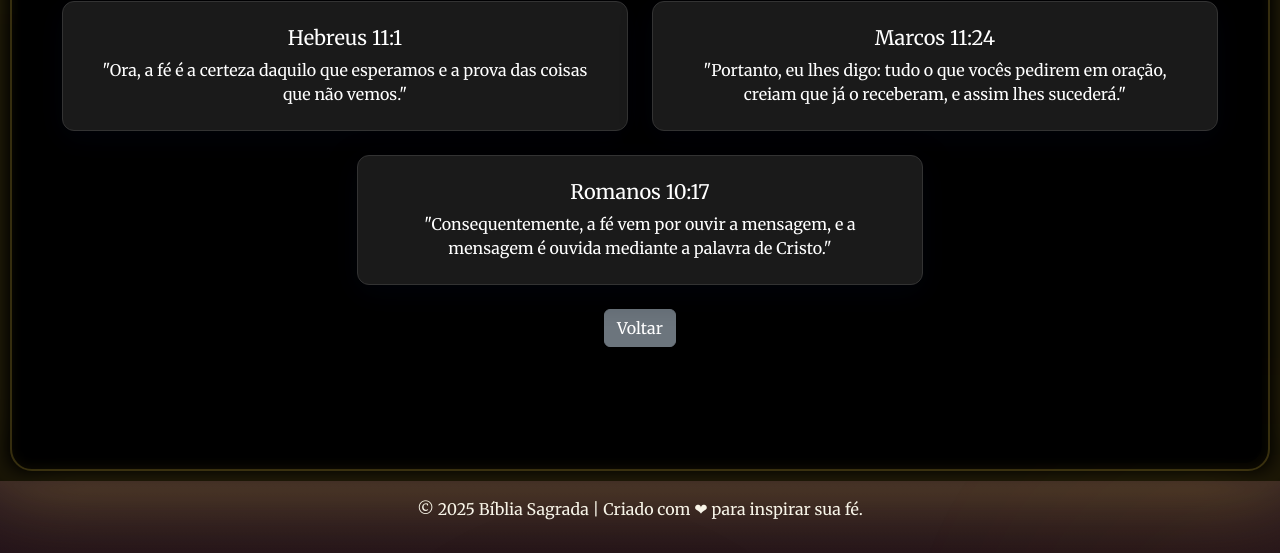
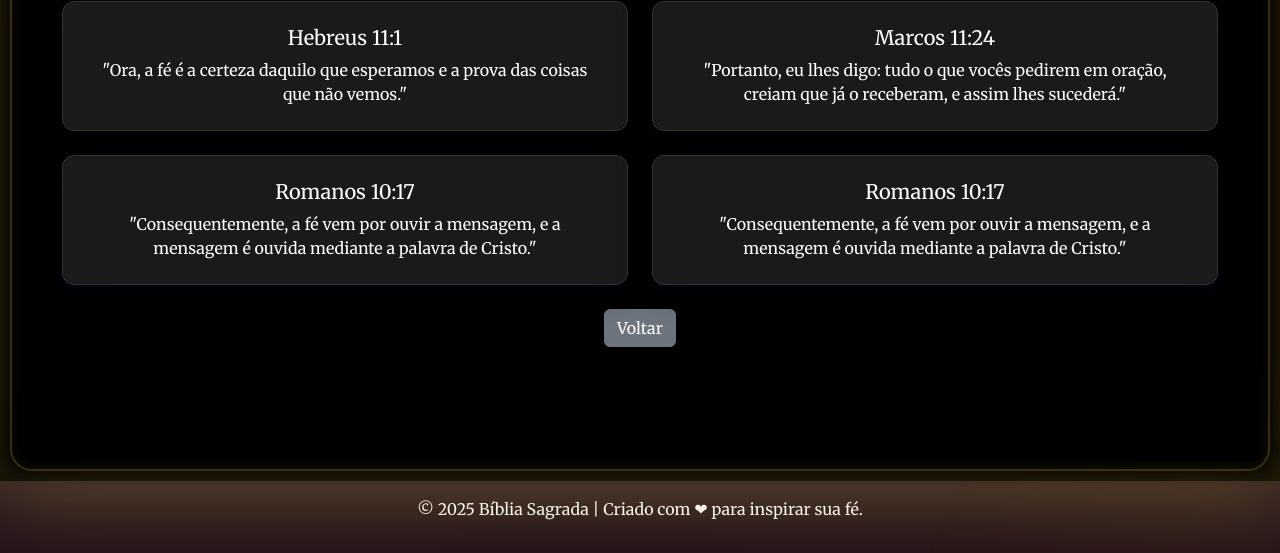
Before and after one commit to mateusmanuella/b-blia-sagrada-, a website: page fe.html in a window 1280 px wide. Shown: the part 251-804 px from the top of the page. Drawn offline with nearby package versions, Linux system fonts and the light colour scheme; files that its build step writes are made by us from their sources; files whose address does not match are found by name.

Commit message:
Add files via upload

```diff
--- a/fe.html
+++ b/fe.html
@@ -58,6 +58,12 @@
               <p class="card-text">"Consequentemente, a fé vem por ouvir a mensagem, e a mensagem é ouvida mediante a palavra de Cristo."</p>
             </div>
           </div>
+          <div class="col-md-6">
+            <div class="card p-4 text-center">
+              <h5 class="card-title">Romanos 10:17</h5>
+              <p class="card-text">"Consequentemente, a fé vem por ouvir a mensagem, e a mensagem é ouvida mediante a palavra de Cristo."</p>
+            </div>
+          </div>
         </div>
         <div class="text-center mt-4">
           <a href="versiculos.html" class="btn btn-secondary">Voltar</a>
```
Also changed, not shown: versiculos.html (+1 -1 lines).
